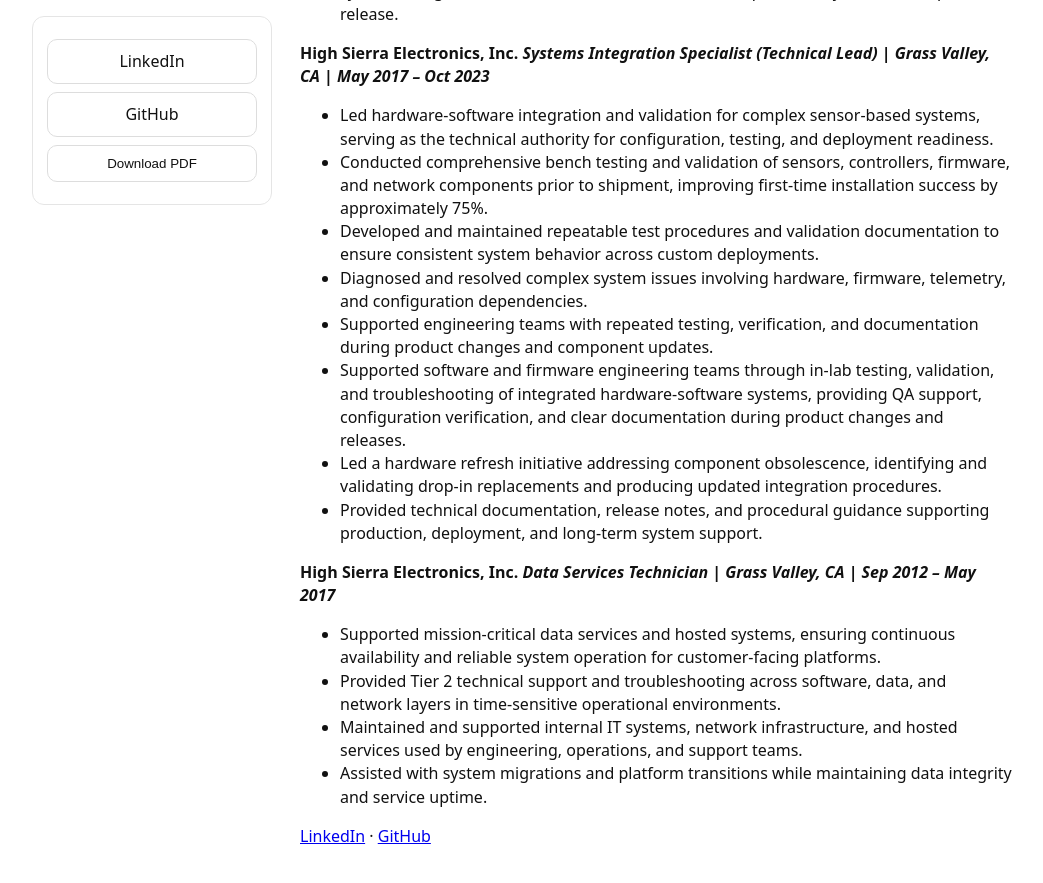
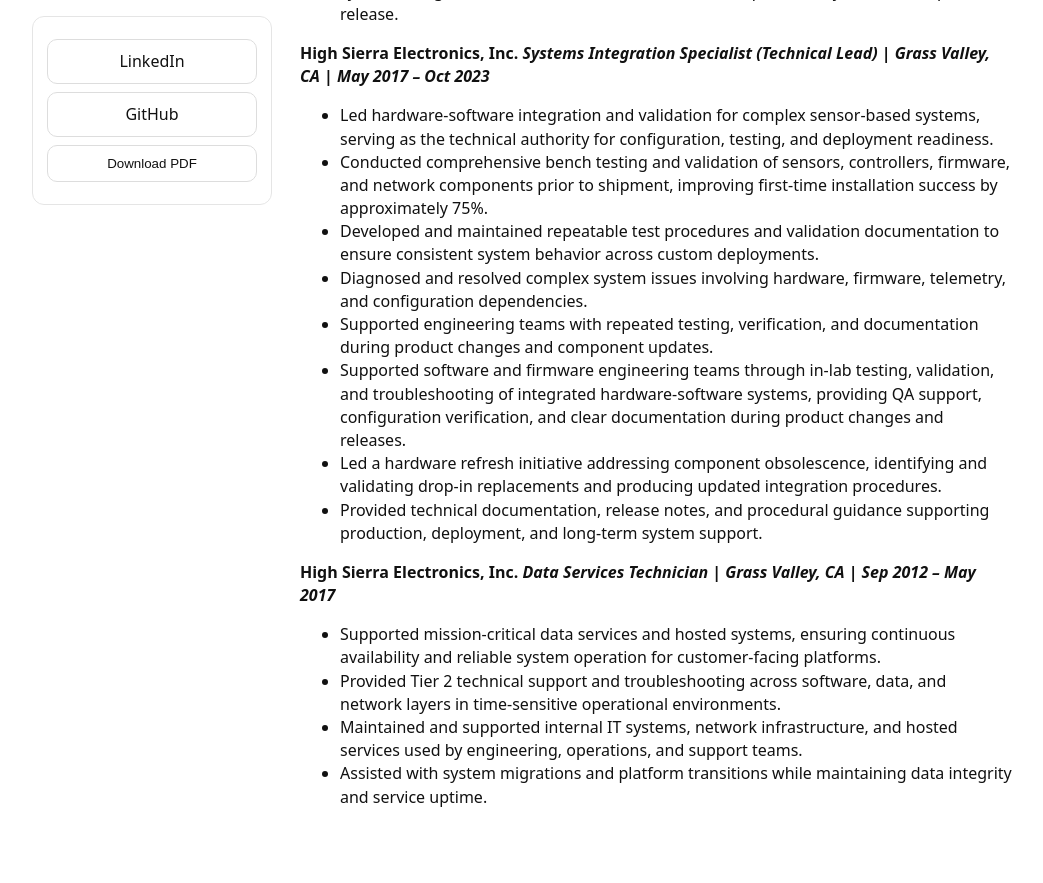
Before and after one commit to jostagirl/PublicResume, a Jekyll site: the page built from v/GrassValley/index.md, in a window 1280 px wide and 900 px high, scrolled down 1862 px. Shown: the top 883 px of the window, without its empty margins (118-1161 px from the left). Built offline with Jekyll 4.4.1, drawn with Linux system fonts in a browser that asks for light colours; after the commit the page ends 2723 px from its top, so only the background shows below that.

Commit message:
Remove duplicate line in index.md

```diff
--- a/v/GrassValley/index.md
+++ b/v/GrassValley/index.md
@@ -86,8 +86,3 @@
 - Provided Tier 2 technical support and troubleshooting across software, data, and network layers in time-sensitive operational environments.
 - Maintained and supported internal IT systems, network infrastructure, and hosted services used by engineering, operations, and support teams.
 - Assisted with system migrations and platform transitions while maintaining data integrity and service uptime.
-
-
-
-[LinkedIn](https://www.linkedin.com/in/anna-bellizzi/) ·
-[GitHub](https://github.com/jostagirl)
```
